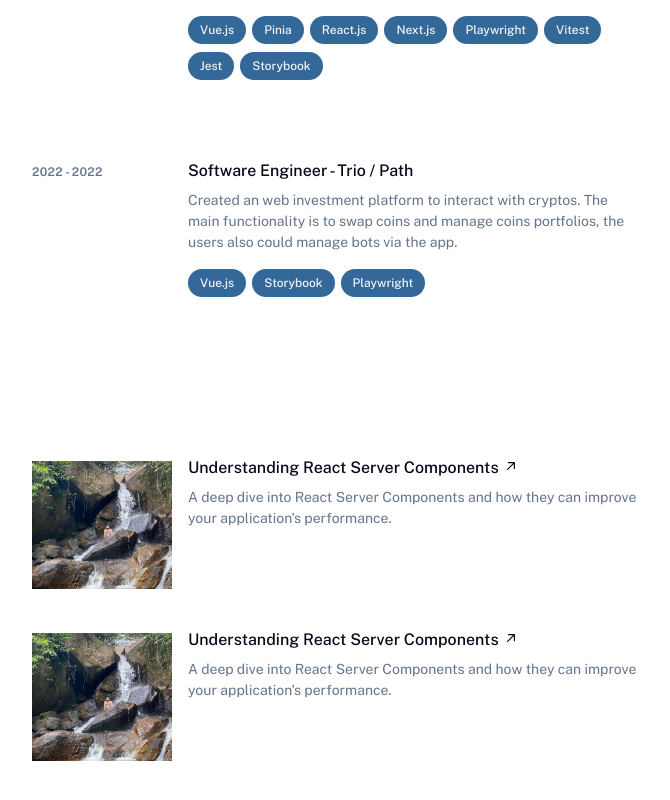
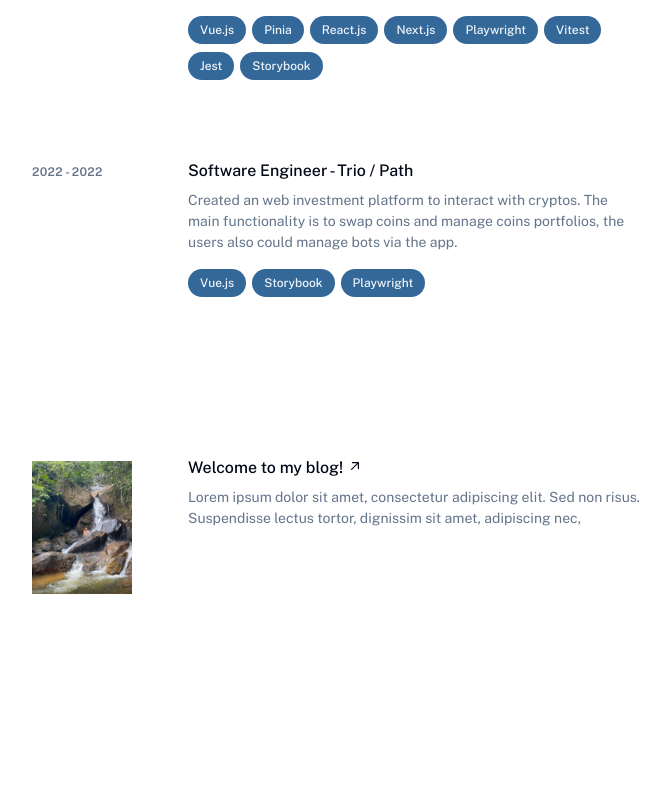
Before and after one commit to rafaeltj13/blog, a Next.js app: page / in a window 1280 px wide. Shown: the part 1028-1828 px from the top of the page, without its empty margins (608-1278 px from the left). After the commit the page ends 1774 px from the top, so only its background shows below. Built offline with nearby package versions, Linux system fonts and the light colour scheme.

Commit message:
feat: added get posts to blog

```diff
--- a/src/app/api/posts/posts.ts
+++ b/src/app/api/posts/posts.ts
@@ -1,4 +1,4 @@
-interface Post {
+export interface Post {
   id: string;
   image: string;
   title: string;
--- a/src/app/page.tsx
+++ b/src/app/page.tsx
@@ -6,6 +6,7 @@ import { motion, useInView } from "motion/react";
 import { useEffect, useRef, useState } from "react";
 import { Experience } from "./experience/page";
 import { Icon } from "@iconify/react";
+import { Post } from "@/app/api/posts/posts";
 
 export default function Home() {
   const scrollRef = useRef(null);
@@ -18,6 +19,7 @@ export default function Home() {
   const isBlogInView = useInView(blogRef);
 
   const [experiences, setExperiences] = useState<Experience[]>([]);
+  const [posts, setPosts] = useState<Post[]>([]);
 
   useEffect(() => {
     const fetchExperiences = async () => {
@@ -34,6 +36,23 @@ export default function Home() {
     };
 
     fetchExperiences();
+  }, []);
+
+  useEffect(() => {
+    const fetchPosts = async () => {
+      try {
+        const response = await fetch("/api/posts");
+        if (!response.ok) {
+          throw new Error(`HTTP error! status: ${response.status}`);
+        }
+        const data = await response.json();
+        setPosts(data.slice(0, 3));
+      } catch (error) {
+        console.error("Could not fetch posts:", error);
+      }
+    };
+
+    fetchPosts();
   }, []);
 
   const scrollToSection = (sectionId: string) => {
@@ -58,12 +77,12 @@ export default function Home() {
         animate={{ opacity: 1, x: 0 }}
         transition={{ duration: 0.8 }}
       >
-        <div className="w-[80%]">
+        <div className="lg:w-[80%] sm:w-[75%] max-w-[520px]">
           <h1 className="text-4xl font-bold mb-2">Rafael de Araújo Maciel</h1>
           <p className="text-foreground/80 mb-4 text-xl">
             Senior Software Engineer
           </p>
-          <p>
+          <p className="w-full">
             I&apos;m a full-stack developer with a passion for creating seamless
             user experiences. I build accessible, pixel-perfect digital
             experiences for the web.
@@ -212,30 +231,22 @@ export default function Home() {
           </div>
         </div>
         <div id="blog" ref={blogRef}>
+          {posts.map((post, index) => (
             <motion.div
+              key={post.id + index}
               initial={{ opacity: 0, x: 50 }}
               whileInView={{ opacity: 1, x: 0 }}
               viewport={{ once: true, margin: "-100px" }}
               transition={{ duration: 0.8 }}
             >
               <BlogItem
-              title="Understanding React Server Components"
-              description="A deep dive into React Server Components and how they can improve your application's performance."
-              link="/blog/react-server-components"
+                title={post.title}
+                description={post.content}
+                link={`/blog/${post.id}`}
+                image={post.image}
               />
             </motion.div>
-          <motion.div
-            initial={{ opacity: 0, x: 50 }}
-            whileInView={{ opacity: 1, x: 0 }}
-            viewport={{ once: true, margin: "-100px" }}
-            transition={{ duration: 0.8 }}
-          >
-            <BlogItem
-              title="Understanding React Server Components"
-              description="A deep dive into React Server Components and how they can improve your application's performance."
-              link="/blog/react-server-components"
-            />
-          </motion.div>
+          ))}
         </div>
       </div>
     </div>
--- a/src/components/blog/item.tsx
+++ b/src/components/blog/item.tsx
@@ -5,9 +5,15 @@ interface BlogItemProps {
   title: string;
   description: string;
   link: string;
+  image: string;
 }
 
-export default function BlogItem({ title, description, link }: BlogItemProps) {
+export default function BlogItem({
+  title,
+  description,
+  link,
+  image,
+}: BlogItemProps) {
   return (
     <a
       href={link}
@@ -16,11 +22,13 @@ export default function BlogItem({ title, description, link }: BlogItemProps) {
       <div className="absolute -inset-x-4 -inset-y-4 z-0 hidden rounded-md transition motion-reduce:transition-none lg:-inset-x-6 lg:block lg:group-hover:bg-muted/50 lg:group-hover:shadow-[inset_0_1px_0_0_rgba(148,163,184,0.1)] lg:group-hover:drop-shadow-lg"></div>
       <header className="z-10 mb-2 mt-1 text-xs font-semibold uppercase tracking-wide text-muted-foreground sm:col-span-2">
         <Image
-          src={eu}
+          src={`/${image}.jpg`}
           alt="A London skyscraper"
-          className="w-full h-32 object-cover"
+          className="object-cover"
           priority
           quality={100}
+          width={100}
+          height={100}
         />
       </header>
       <div className="z-10 sm:col-span-6">
```
Lines whose indentation alone changed are shown as unchanged.
